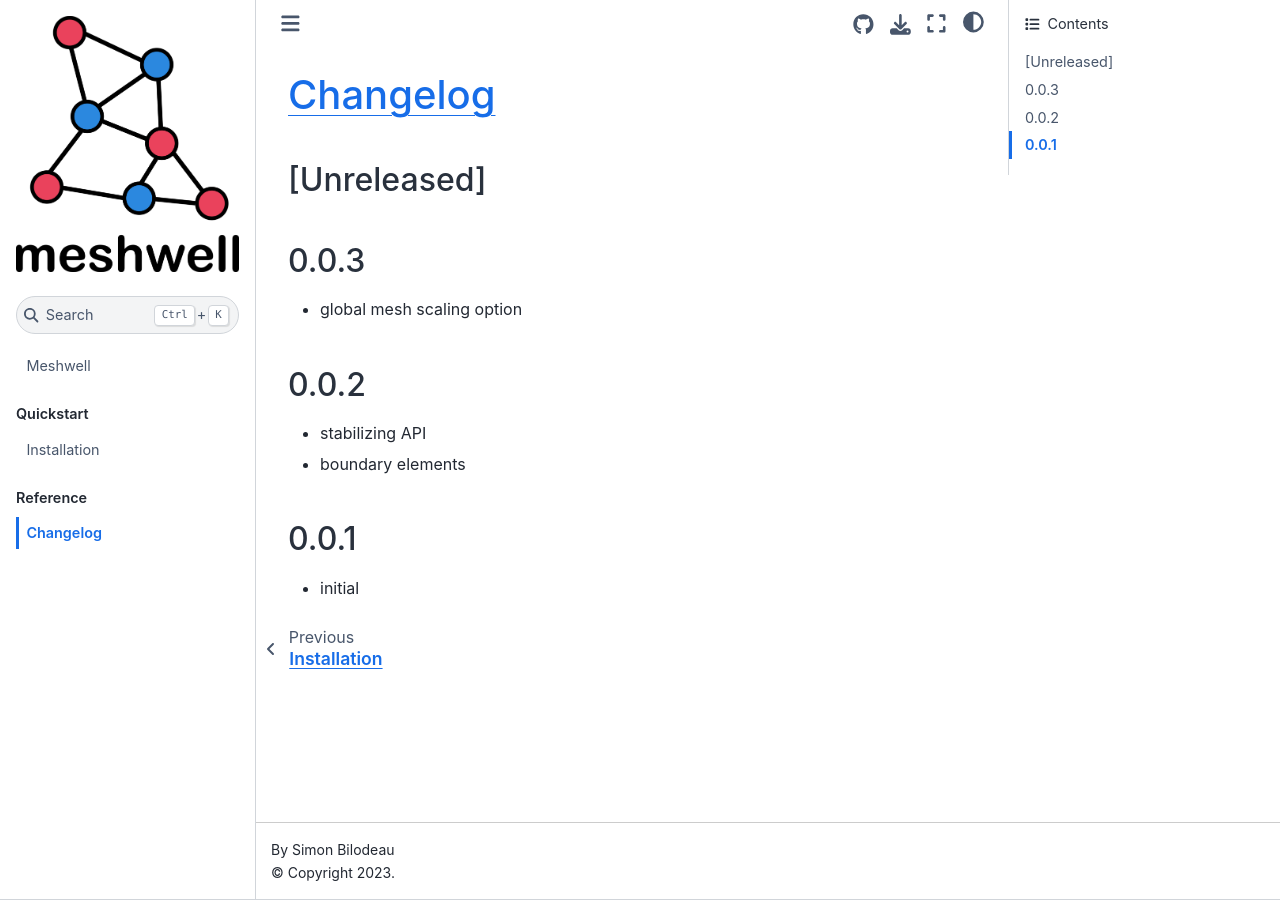
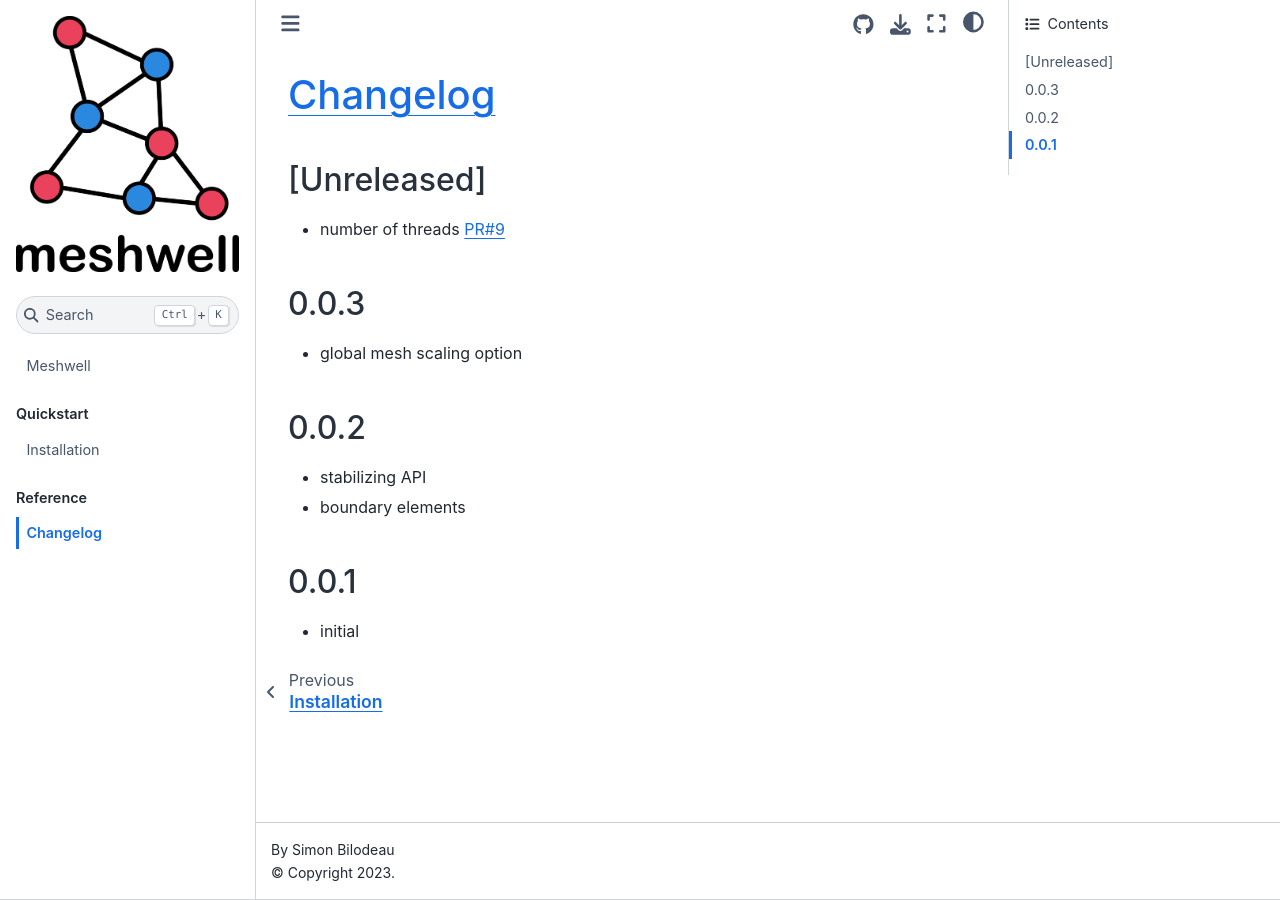
Before and after one commit to simbilod/meshwell, a Jupyter Book: the page built from docs/changelog.md, in a window 1280 px wide. Built offline with Jupyter Book 1.0.4 settings and Sphinx 7.4.7 and the Sphinx Book theme 1.1.4, drawn with Linux system fonts in a browser that asks for light colours; pages that are not in the unit, such as notebooks, are missing from menus.

Commit message:
changelog + readme

```diff
--- a/docs/changelog.md
+++ b/docs/changelog.md
@@ -1,6 +1,8 @@
 # [Changelog](https://keepachangelog.com/en/1.0.0/)
 
 ## [Unreleased]
+
+- number of threads [PR#9](https://github.com/simbilod/meshwell/pull/9)
 
 ## 0.0.3
 
```
